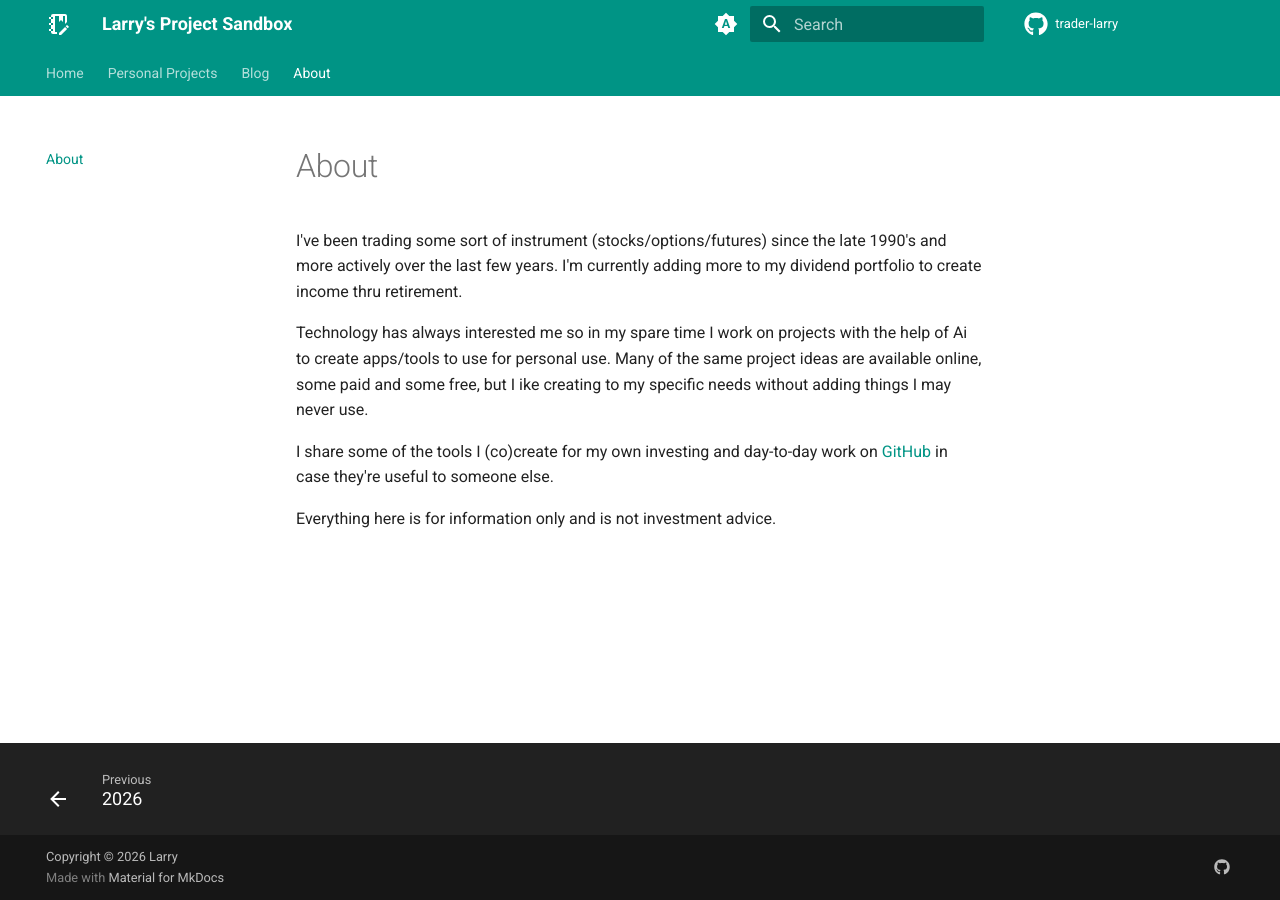
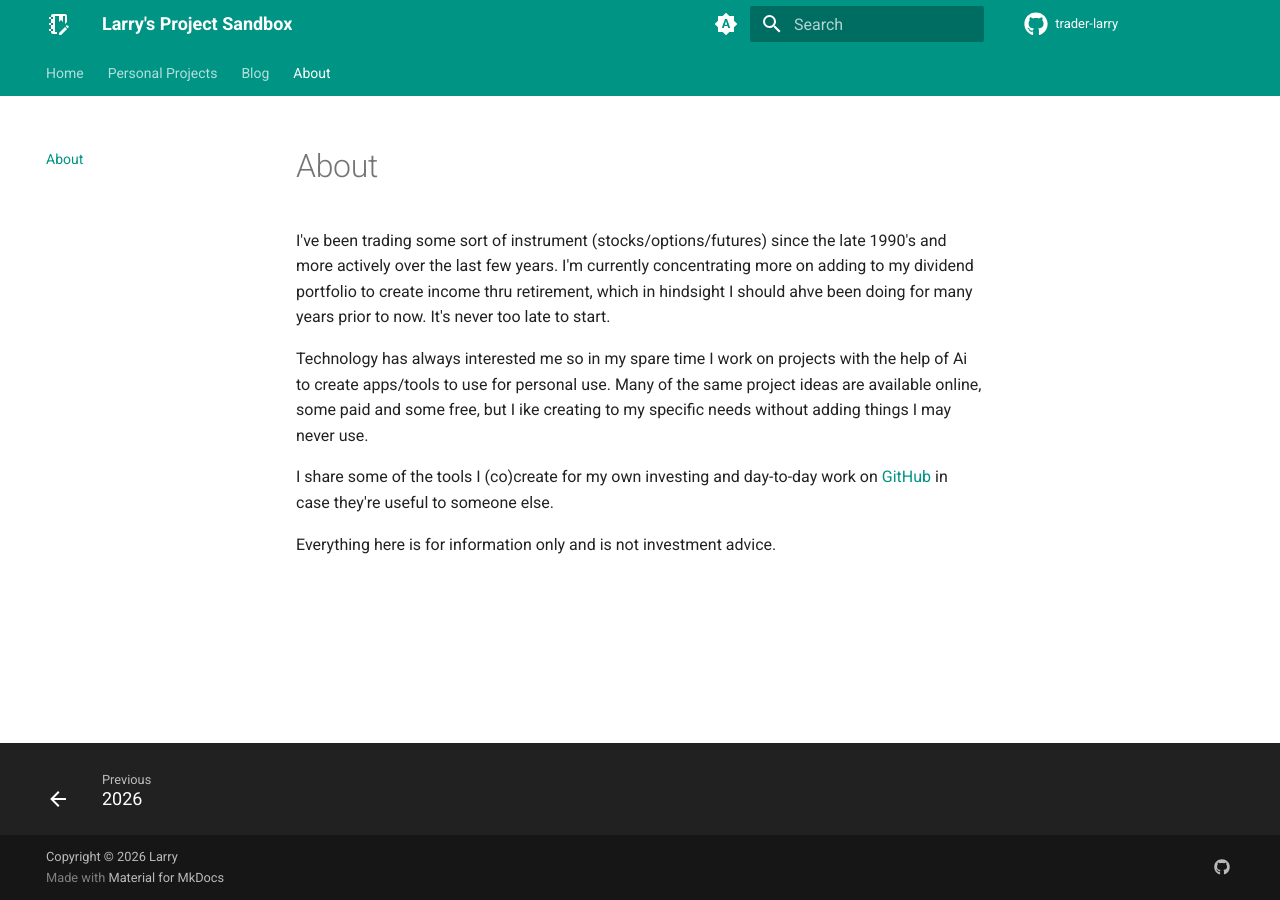
Before and after one commit to trader-larry/trader-larry.github.io, an MkDocs documentation site: the page built from docs/about.md, in a window 1280 px wide. Built offline with MkDocs 1.6.1 and Material for MkDocs 9.7.7, drawn with Linux system fonts in a browser that asks for light colours.

Commit message:
edited about

```diff
--- a/docs/about.md
+++ b/docs/about.md
@@ -1,6 +1,6 @@
 # About
 
-I've been trading some sort of instrument (stocks/options/futures) since the late 1990's and more actively over the last few years. I'm currently adding more to my dividend portfolio to create income thru retirement.
+I've been trading some sort of instrument (stocks/options/futures) since the late 1990's and more actively over the last few years. I'm currently concentrating more on adding to my dividend portfolio to create income thru retirement, which in hindsight I should ahve been doing for many years prior to now. It's never too late to start.
 
 Technology has always interested me so in my spare time I work on projects with the help of Ai to create apps/tools to use for personal use. Many of the same project ideas are available online, some paid and some free, but I ike creating to my specific needs without adding things I may never use.
 
```
